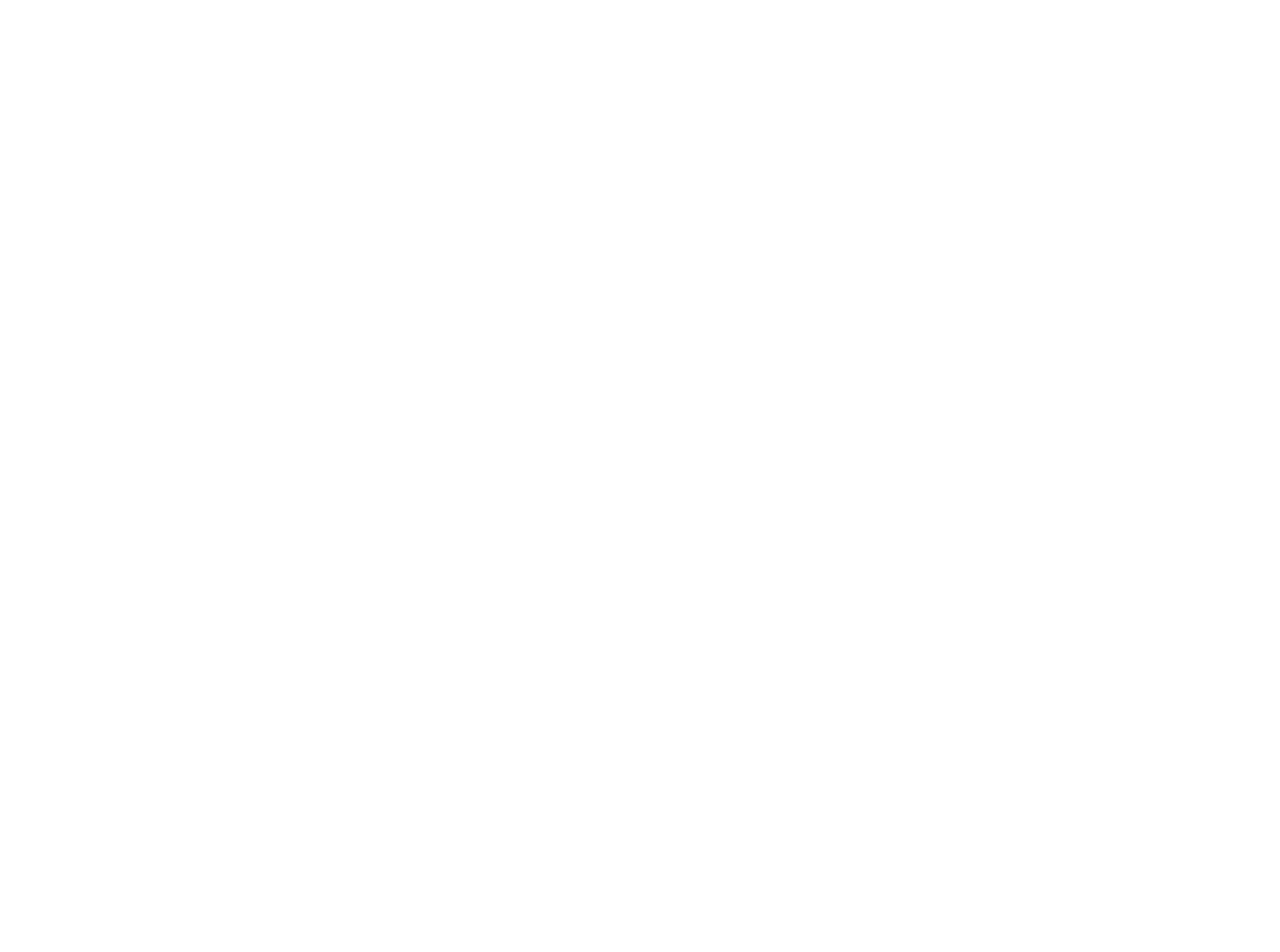
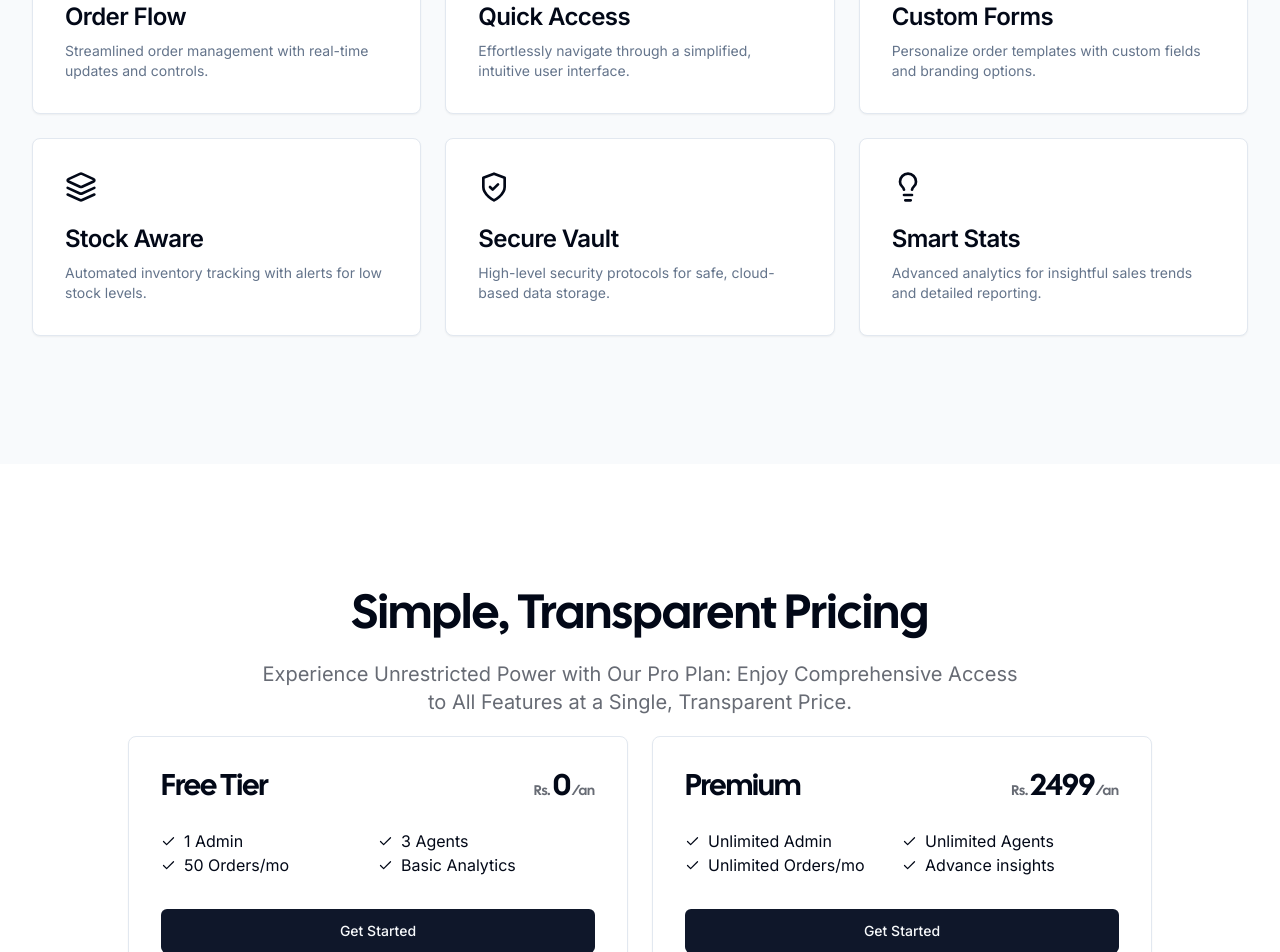
Before and after one commit to durveshb/Quickcart, a Next.js app: page / in a window 1280 px wide. Shown: the part 1040-1992 px from the top of the page. Before the commit the page ends 800 px from the top, so only its background shows below. Built offline with nearby package versions, Linux system fonts and the light colour scheme.

Commit message:
add marketing landing page

```diff
--- a/app/(marketing)/layout.tsx
+++ b/app/(marketing)/layout.tsx
@@ -5,7 +5,9 @@
 export default function layout({ children }: { children: React.ReactNode }) {
   return (
     <div className="min-h-screen w-screen">
-      <MainNav items={marketingConfig.mainNav} />
+      <div className="sticky top-0">
+        <MainNav items={marketingConfig.mainNav} />
+      </div>
       {children}
     </div>
   );
--- a/app/(marketing)/page.tsx
+++ b/app/(marketing)/page.tsx
@@ -3,17 +3,21 @@
 import Link from "next/link";
 import { cn } from "@/lib/utils";
 import { siteConfig } from "@/config/site";
+import { marketingConfig } from "@/config/marketing";
+import FeatureCard from "@/components/feature-card";
+import SubscriptionCard from "@/components/subscription-card";
 
 const page = () => {
   return (
     <>
+      {/** Marketing hero*/}
       <section className="py-6 pb-8 pt-6 md:pb-10 md:pt-12 lg:py-32">
         <div className="container max-w-[64rem] flex flex-col items-center justify-center gap-5 text-center">
           <h1 className="font-heading text-3xl sm:text-5xl md:text-6xl lg:text-7xl">
             An Opensource solution for hassle-free order collection and
             management
           </h1>
-          <p className="text-xl md:text-2xl max-w-[48rem] text-foreground/60">
+          <p className="text-lg md:text-xl max-w-[48rem] text-foreground/60">
             Empower your order collection partners with Quickcart and never go
             back to order books
           </p>
@@ -32,6 +36,48 @@
           </div>
         </div>
       </section>
+      {/** Features */}
+      <section
+        id="features"
+        className="py-6 pb-8 pt-6 md:pb-10 md:pt-12 lg:py-32 bg-slate-50 dark:bg-transparent"
+      >
+        <div className="container flex items-center justify-center flex-col gap-5 text-center">
+          <h1 className="font-heading text-2xl sm:text-3xl md:text-4xl lg:text-5xl">
+            Features
+          </h1>
+          <p className="text-lg md:text-xl max-w-[48rem] text-foreground/60">
+            Enhance Your Selling Experience: Explore Innovative Features for
+            Effortless Order Processing and Insightful Sales Management
+          </p>
+          <div className="grid grid-cols-1 sm:grid-cols-2 lg:grid-cols-3 gap-6 text-left">
+            {marketingConfig.features.map((feature) => (
+              <FeatureCard feature={feature} />
+            ))}
+          </div>
+        </div>
+      </section>
+      {/** Pricing */}
+      <section
+        id="pricing"
+        className="py-6 pb-8 pt-6 md:pb-10 md:pt-12 lg:py-32"
+      >
+        <div className="container flex items-center justify-center flex-col gap-5 text-center">
+          <h1 className="font-heading text-2xl sm:text-3xl md:text-4xl lg:text-5xl">
+            Simple, Transparent Pricing
+          </h1>
+          <p className="text-lg md:text-xl max-w-[48rem] text-foreground/60">
+            Experience Unrestricted Power with Our Pro Plan: Enjoy Comprehensive
+            Access to All Features at a Single, Transparent Price.
+          </p>
+          <div className="w-full flex-col sm:flex-row max-w-[64rem]  flex gap-6">
+            {marketingConfig.plans.map((plan) => (
+              <div className="flex-1">
+                <SubscriptionCard plan={plan} />
+              </div>
+            ))}
+          </div>
+        </div>
+      </section>
     </>
   );
 };
--- /dev/null
+++ b/components/feature-card.tsx
@@ -0,0 +1,30 @@
+import React, { ReactNode } from "react";
+
+import {
+  Card,
+  CardContent,
+  CardDescription,
+  CardHeader,
+  CardTitle,
+} from "@/components/ui/card";
+import { Feature } from "@/types";
+
+const FeatureCard = ({
+  feature: { icon: Icon, title, description },
+}: {
+  feature: Feature;
+}) => {
+  return (
+    <Card className="p-2">
+      <CardHeader>
+        <Icon size="2em" />
+      </CardHeader>
+      <CardContent className="space-y-3">
+        <CardTitle>{title}</CardTitle>
+        <CardDescription>{description}</CardDescription>
+      </CardContent>
+    </Card>
+  );
+};
+
+export default FeatureCard;
--- a/components/main-nav.tsx
+++ b/components/main-nav.tsx
@@ -16,7 +16,7 @@
 const MainNav = ({ items, children }: MainNavProps) => {
   const [showMobileMenu, setShowMobileMenu] = useState(false);
   return (
-    <div className="container relative flex py-6 gap-10 items-center">
+    <div className="container relative flex py-6 gap-10 items-center bg-white dark:bg-transparent">
       <Link href="/" className="hidden md:flex gap-2 font-bold">
         <Icons.logo />
         <span>{siteConfig.name}</span>
--- /dev/null
+++ b/components/subscription-card.tsx
@@ -0,0 +1,49 @@
+import React from "react";
+
+import {
+  Card,
+  CardContent,
+  CardDescription,
+  CardHeader,
+  CardTitle,
+} from "@/components/ui/card";
+import { SubscriptionPlan } from "@/types";
+import { Icons } from "./icons";
+import Link from "next/link";
+import { cn } from "@/lib/utils";
+import { buttonVariants } from "./ui/button";
+
+const SubscriptionCard = ({ plan }: { plan: SubscriptionPlan }) => {
+  return (
+    <Card className="p-2">
+      <CardHeader>
+        <div className="flex justify-between">
+          <CardTitle className="font-heading text-3xl">{plan.title}</CardTitle>
+          <h1 className="font-heading text-3xl">
+            <span className="text-foreground/60 text-sm">Rs. </span>
+            {` ${plan.price}`}
+            <span className="text-foreground/60 text-sm">/an </span>
+          </h1>
+        </div>
+      </CardHeader>
+      <CardContent className="flex flex-col gap-8">
+        <div className="grid grid-cols-2">
+          {plan.features.map((feature) => (
+            <div className="flex text-left items-center gap-2">
+              <Icons.check size={15} />
+              {feature}
+            </div>
+          ))}
+        </div>
+        <Link
+          href={plan.purchaseRoute}
+          className={cn(buttonVariants({ size: "lg" }))}
+        >
+          Get Started
+        </Link>
+      </CardContent>
+    </Card>
+  );
+};
+
+export default SubscriptionCard;
--- /dev/null
+++ b/components/ui/card.tsx
@@ -0,0 +1,79 @@
+import * as React from "react"
+
+import { cn } from "@/lib/utils"
+
+const Card = React.forwardRef<
+  HTMLDivElement,
+  React.HTMLAttributes<HTMLDivElement>
+>(({ className, ...props }, ref) => (
+  <div
+    ref={ref}
+    className={cn(
+      "rounded-lg border bg-card text-card-foreground shadow-sm",
+      className
+    )}
+    {...props}
+  />
+))
+Card.displayName = "Card"
+
+const CardHeader = React.forwardRef<
+  HTMLDivElement,
+  React.HTMLAttributes<HTMLDivElement>
+>(({ className, ...props }, ref) => (
+  <div
+    ref={ref}
+    className={cn("flex flex-col space-y-1.5 p-6", className)}
+    {...props}
+  />
+))
+CardHeader.displayName = "CardHeader"
+
+const CardTitle = React.forwardRef<
+  HTMLParagraphElement,
+  React.HTMLAttributes<HTMLHeadingElement>
+>(({ className, ...props }, ref) => (
+  <h3
+    ref={ref}
+    className={cn(
+      "text-2xl font-semibold leading-none tracking-tight",
+      className
+    )}
+    {...props}
+  />
+))
+CardTitle.displayName = "CardTitle"
+
+const CardDescription = React.forwardRef<
+  HTMLParagraphElement,
+  React.HTMLAttributes<HTMLParagraphElement>
+>(({ className, ...props }, ref) => (
+  <p
+    ref={ref}
+    className={cn("text-sm text-muted-foreground", className)}
+    {...props}
+  />
+))
+CardDescription.displayName = "CardDescription"
+
+const CardContent = React.forwardRef<
+  HTMLDivElement,
+  React.HTMLAttributes<HTMLDivElement>
+>(({ className, ...props }, ref) => (
+  <div ref={ref} className={cn("p-6 pt-0", className)} {...props} />
+))
+CardContent.displayName = "CardContent"
+
+const CardFooter = React.forwardRef<
+  HTMLDivElement,
+  React.HTMLAttributes<HTMLDivElement>
+>(({ className, ...props }, ref) => (
+  <div
+    ref={ref}
+    className={cn("flex items-center p-6 pt-0", className)}
+    {...props}
+  />
+))
+CardFooter.displayName = "CardFooter"
+
+export { Card, CardHeader, CardFooter, CardTitle, CardDescription, CardContent }
--- a/config/marketing.ts
+++ b/config/marketing.ts
@@ -1,3 +1,4 @@
+import { Icons } from "@/components/icons";
 import { MarketingConfig } from "@/types";
 
 export const marketingConfig: MarketingConfig = {
@@ -8,8 +9,7 @@
     },
     {
       title: "Pricing",
-      href: "/pricing",
-      disabled: true,
+      href: "/#pricing",
     },
     {
       title: "Blog",
@@ -22,4 +22,61 @@
       disabled: true,
     },
   ],
+  features: [
+    {
+      title: "Order Flow",
+      description:
+        "Streamlined order management with real-time updates and controls.",
+      icon: Icons.shuffle,
+    },
+    {
+      title: "Quick Access",
+      description:
+        "Effortlessly navigate through a simplified, intuitive user interface.",
+      icon: Icons.fastForward,
+    },
+    {
+      title: "Custom Forms",
+      description:
+        "Personalize order templates with custom fields and branding options.",
+      icon: Icons.galleryVertical,
+    },
+    {
+      title: "Stock Aware",
+      description:
+        "Automated inventory tracking with alerts for low stock levels.",
+      icon: Icons.layers,
+    },
+    {
+      title: "Secure Vault",
+      description:
+        "High-level security protocols for safe, cloud-based data storage.",
+      icon: Icons.shieldCheck,
+    },
+    {
+      title: "Smart Stats",
+      description:
+        "Advanced analytics for insightful sales trends and detailed reporting.",
+      icon: Icons.lightbulb,
+    },
+  ],
+  plans: [
+    {
+      title: "Free Tier",
+      features: ["1 Admin", "3 Agents", "50 Orders/mo", "Basic Analytics"],
+      price: 0,
+      purchaseRoute: "/login",
+    },
+    {
+      title: "Premium",
+      features: [
+        "Unlimited Admin",
+        "Unlimited Agents",
+        "Unlimited Orders/mo",
+        "Advance insights ",
+      ],
+      price: 2499,
+      purchaseRoute: "/login",
+    },
+  ],
 };
```
Also changed, not shown: components/icons.tsx (+12 -0 lines), types/index.d.ts (+17 -0 lines).
